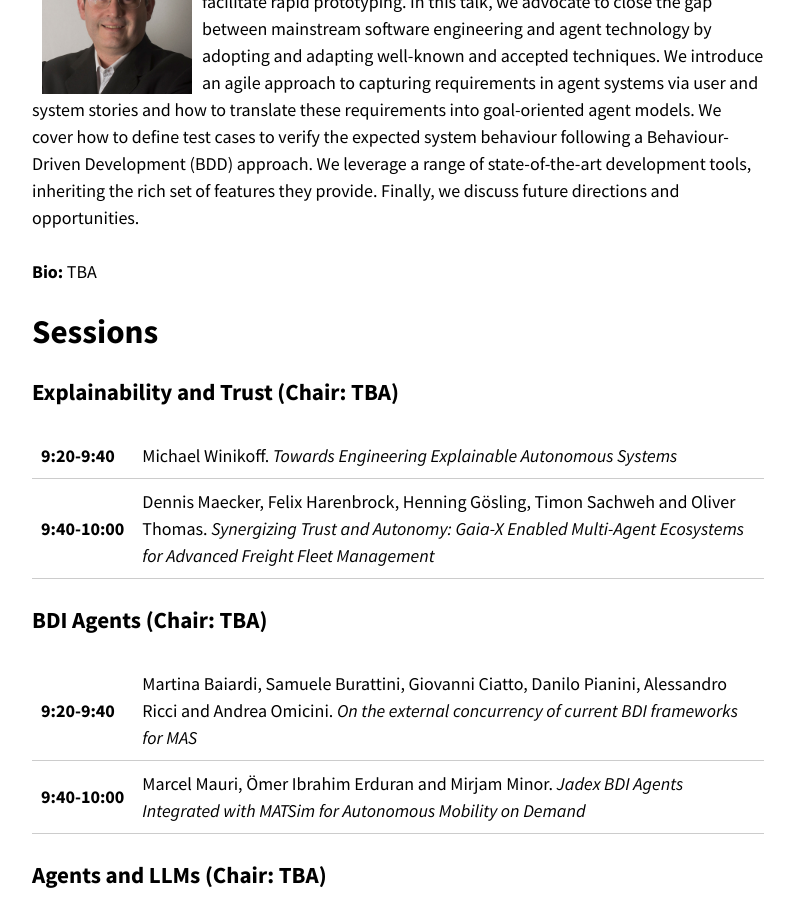
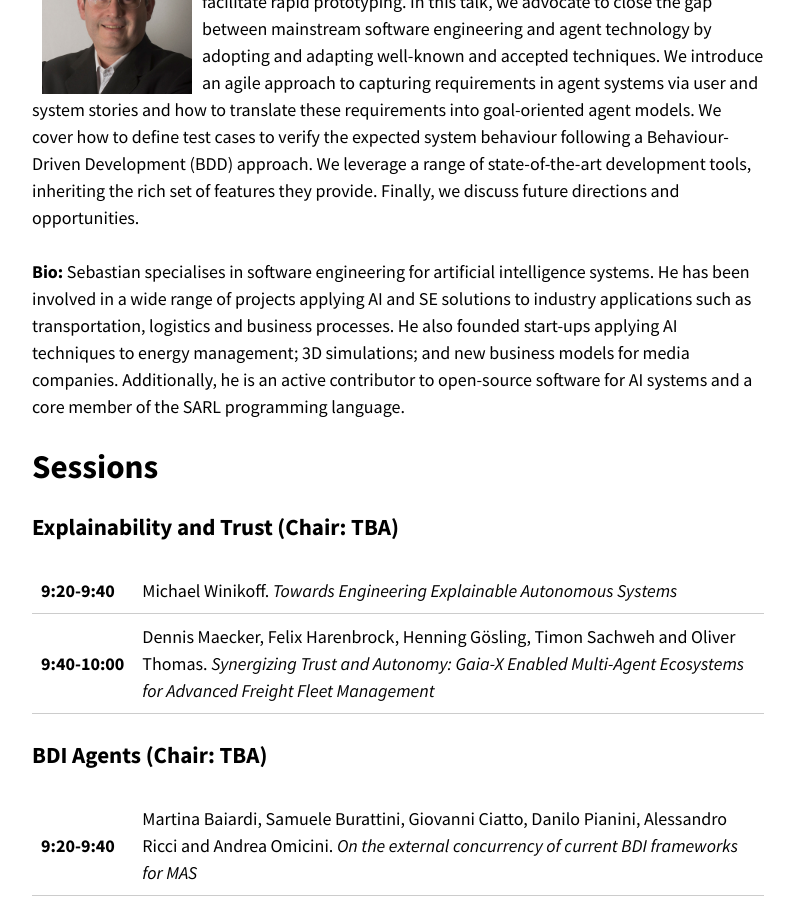
Before and after one commit to rafaelcaue/emas2024, a Jekyll site: the page built from program.md, in a window 1280 px wide and 900 px high, scrolled down 1994 px. Shown: the whole window, without its empty margins (242-1036 px from the left). Built offline with Jekyll 4.4.1, drawn with Linux system fonts in a browser that asks for light colours; nearby versions of some CDN libraries; our own code applies the rules of GitHub Pages for plain Markdown files.

Commit message:
Update program.md

```diff
--- a/program.md
+++ b/program.md
@@ -47,7 +47,7 @@ Invited talks are up to 60 minutes (up to 50 minutes of presentation and at leas
 
 <p style="margin-top: -10px;"> <b>Abstract:</b> The agile software development life cycle is widely used in industry today due to its highly flexible and iterative processes that facilitate rapid prototyping. In this talk, we advocate to close the gap between mainstream software engineering and agent technology by adopting and adapting well-known and accepted techniques. We introduce an agile approach to capturing requirements in agent systems via user and system stories and how to translate these requirements into goal-oriented agent models. We cover how to define test cases to verify the expected system behaviour following a Behaviour-Driven Development (BDD) approach. We leverage a range of state-of-the-art development tools, inheriting the rich set of features they provide. Finally, we discuss future directions and opportunities. </p>
 
-**Bio:** TBA
+**Bio:** Sebastian specialises in software engineering for artificial intelligence systems. He has been involved in a wide range of projects applying AI and SE solutions to industry applications such as transportation, logistics and business processes. He also founded start-ups applying AI techniques to energy management; 3D simulations; and new business models for media companies. Additionally, he is an active contributor to open-source software for AI systems and a core member of the SARL programming language.
 
 # Sessions
 
```
